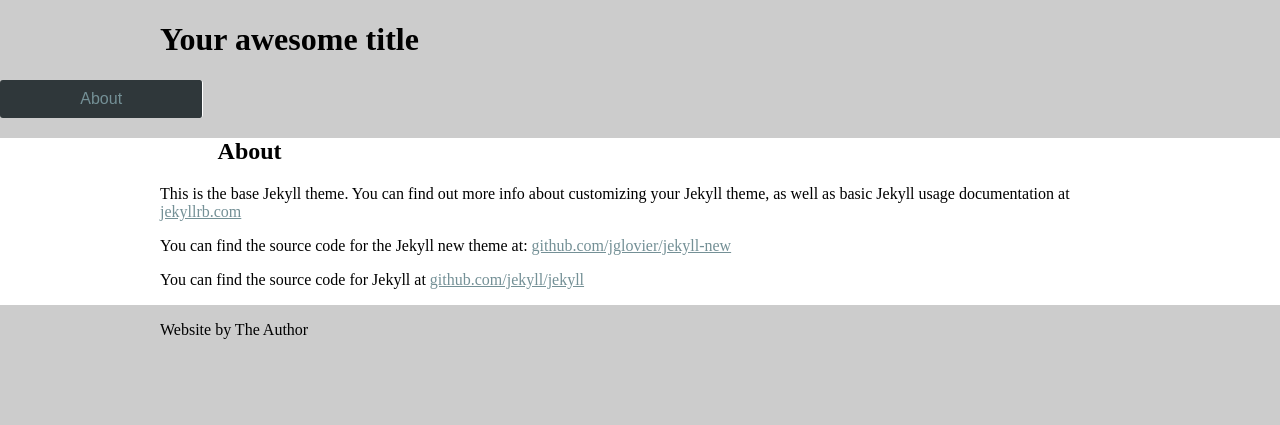
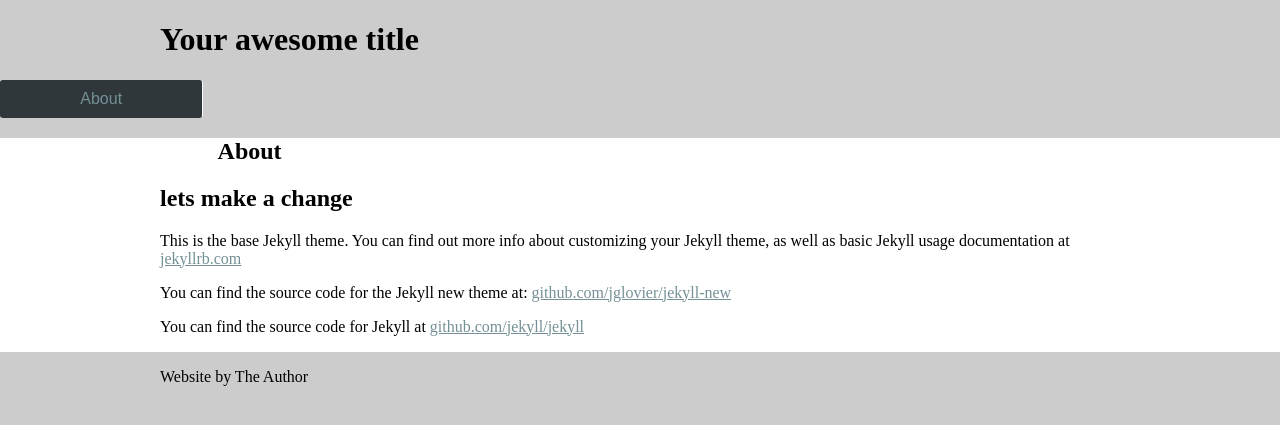
Before and after one commit to dkid007/jekyll-test, a Jekyll site: the page built from about.md, in a window 1280 px wide. Shown: the top 425 px of the page. Built offline with Jekyll 4.4.1, drawn with Linux system fonts in a browser that asks for light colours.

Commit message:
Updated about.md

```diff
--- a/about.md
+++ b/about.md
@@ -2,7 +2,10 @@
 layout: page
 title: About
 permalink: /about/
+published: true
 ---
+
+#lets make a change
 
 This is the base Jekyll theme. You can find out more info about customizing your Jekyll theme, as well as basic Jekyll usage documentation at [jekyllrb.com](http://jekyllrb.com/)
 
```
